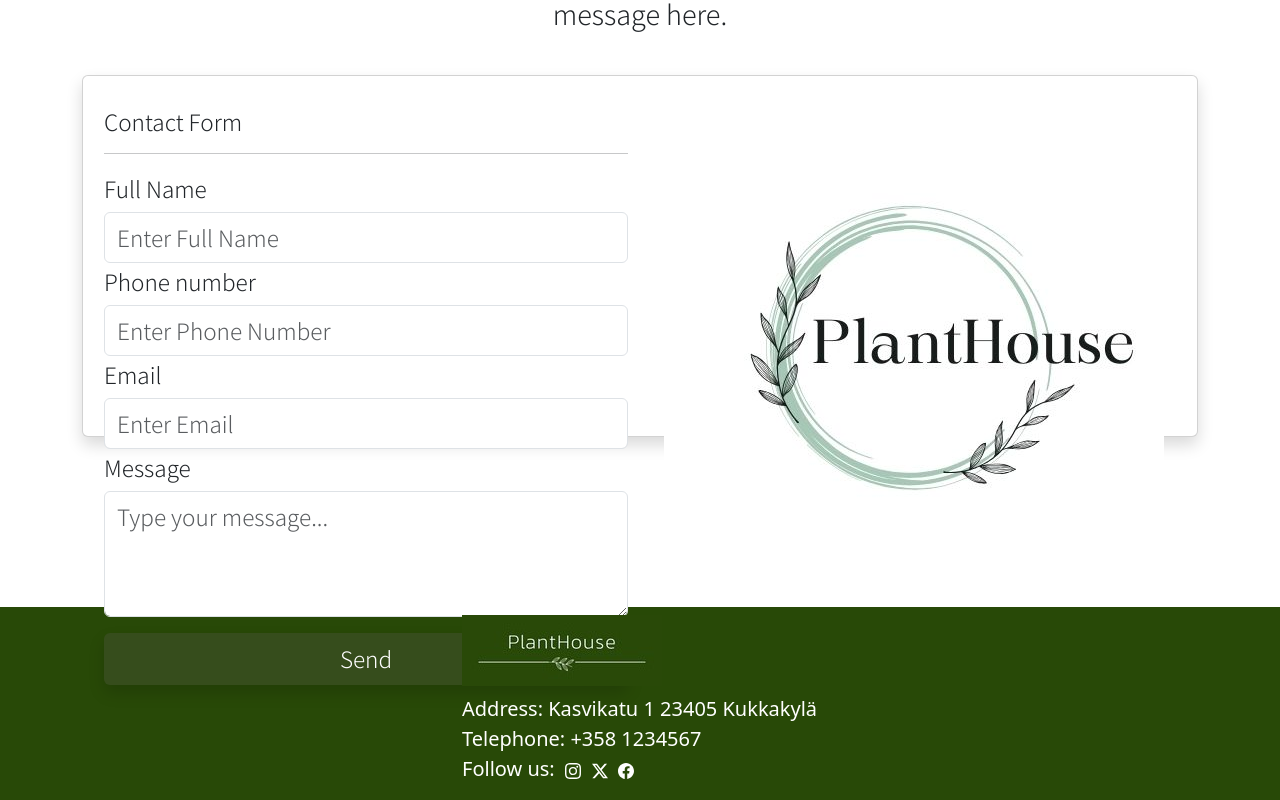
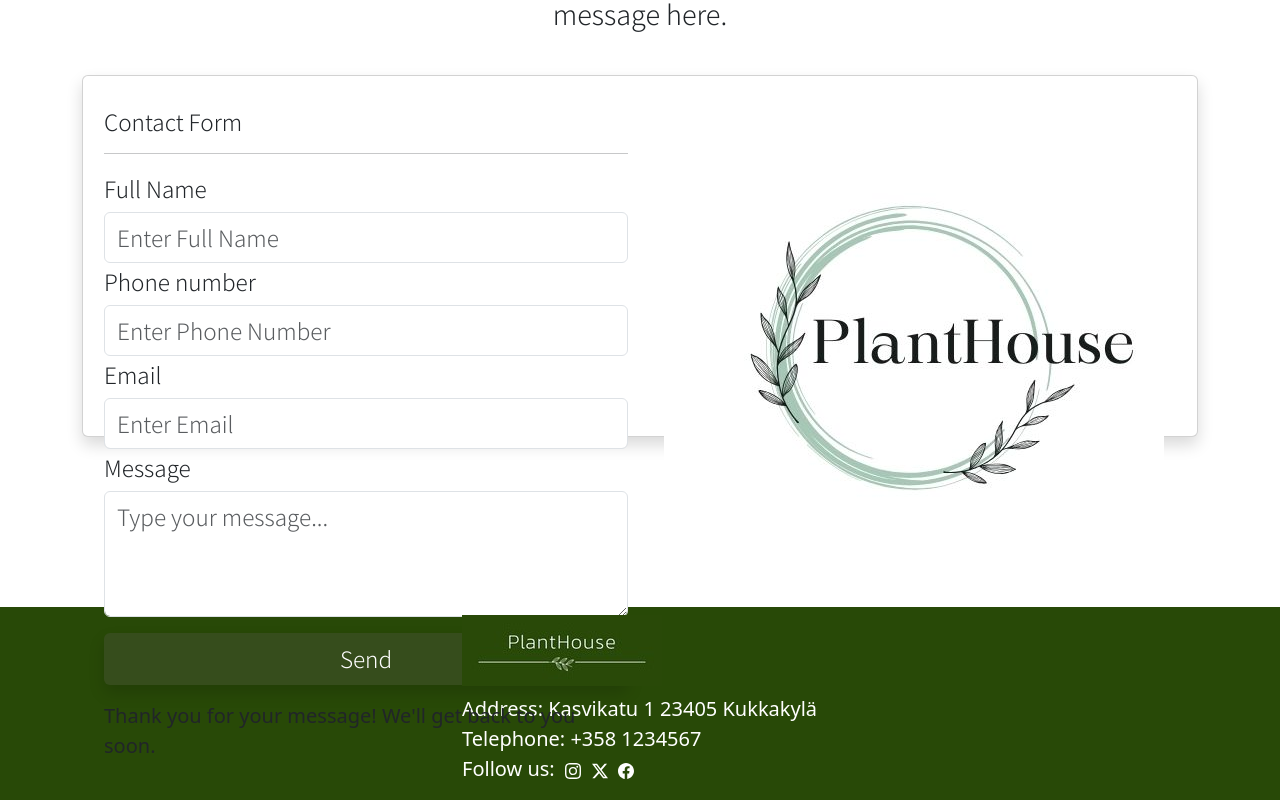
Before and after one commit to Ryhma20-Verkkopalveluprojekti/verkkokauppa, a React (Create React App) app in the folder client/client/: page /contact in a window 1280 px wide. Both pictures are taken after typing "Sample", "Sample", "name@example.com", "Sample" into the empty fields and a click on the button "Send". Shown: the part 310-1110 px from the top of the page. Built offline with nearby package versions, Linux system fonts and the light colour scheme; a web font is replaced by a local one.

Commit message:
contact-sivulle kiitosviesti

```diff
--- a/client/client/src/components/pages/Contact.js
+++ b/client/client/src/components/pages/Contact.js
@@ -12,12 +12,14 @@ function Contactus() {
     const [phoneNumber, setPhoneNumber] = useState('');
     const [email, setEmail] = useState('');
     const [message, setMessage] = useState('');
+    const [showThankYou, setShowThankYou] = useState(false);
 
     const handleFormSubmit = () => {
         setFullName('');
         setPhoneNumber('');
         setEmail('');
         setMessage('');
+        setShowThankYou(true);
     };
 
 
@@ -65,6 +67,7 @@ function Contactus() {
                                         <div className="form-group py-3">
                                             <button type="button" className="btn btn shadow w-100" style={{ backgroundColor: "#364d1c", color: "#ffffff" }} onClick={handleFormSubmit}>Send</button>
                                         </div>
+                                        {showThankYou && <p>Thank you for your message! We'll get back to you soon.</p>}
                                     </div>
                                     <div className="col-md-6">
                                         <Logo />
```
